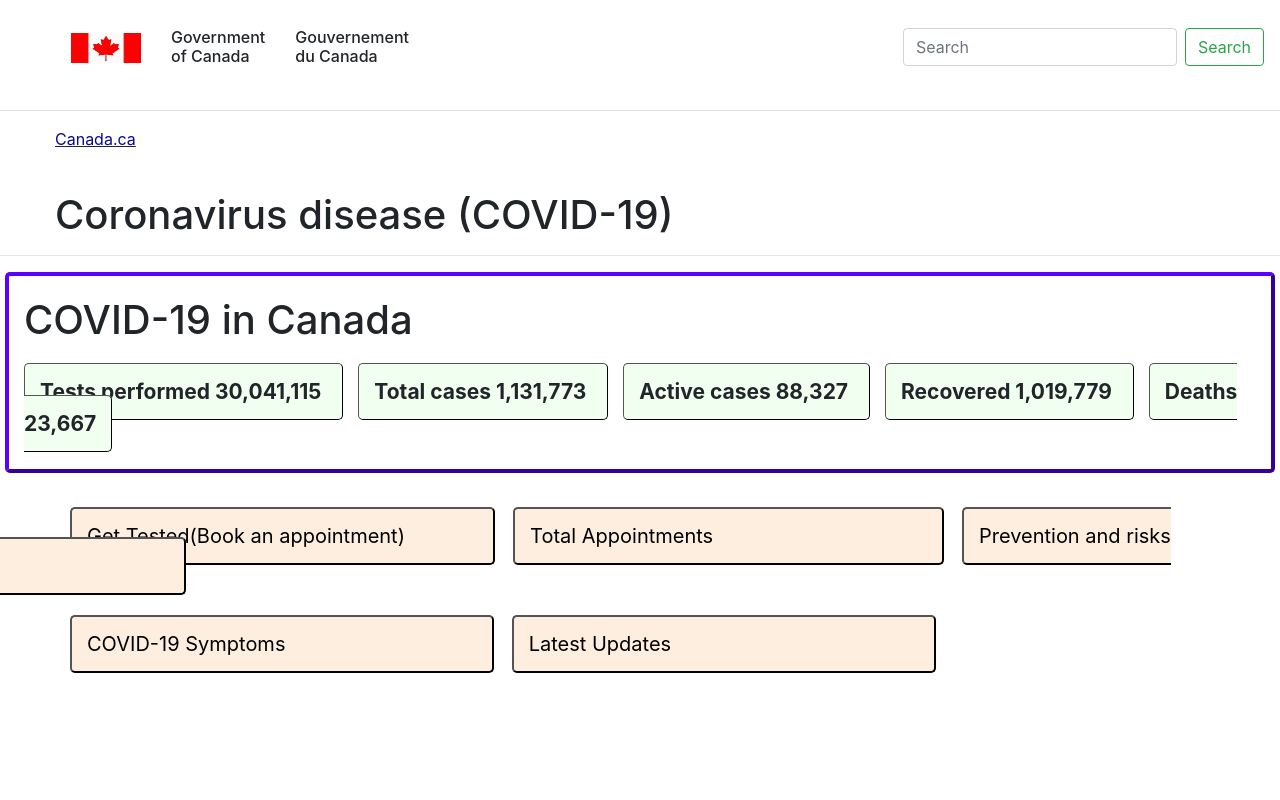
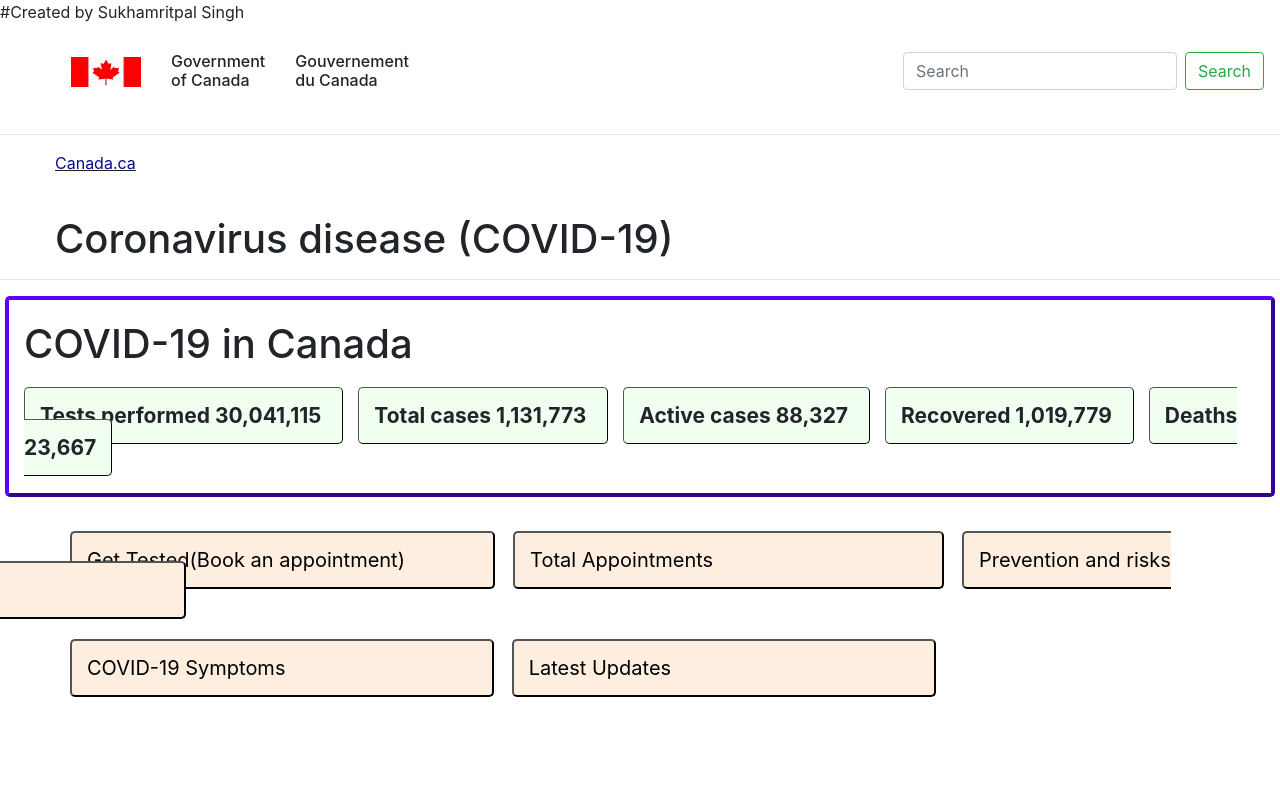
Before and after one commit to jagtar9920/Project, a Django app: page / in a window 1280 px wide. Run offline with Django 3.2, Linux system fonts and the light colour scheme; some libraries are stand-ins or nearby versions.

Commit message:
Update index.html

```diff
--- a/templates/index.html
+++ b/templates/index.html
@@ -1,3 +1,5 @@
+#Created by Sukhamritpal Singh
+
 <!doctype html>
 <html lang="en">
   <head>
```
